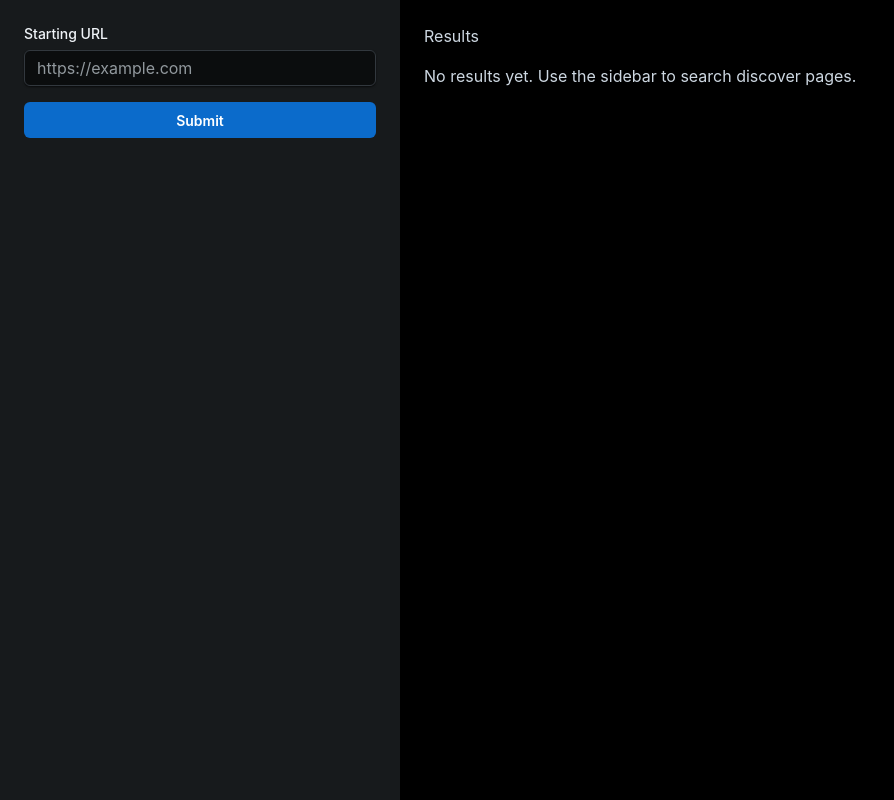
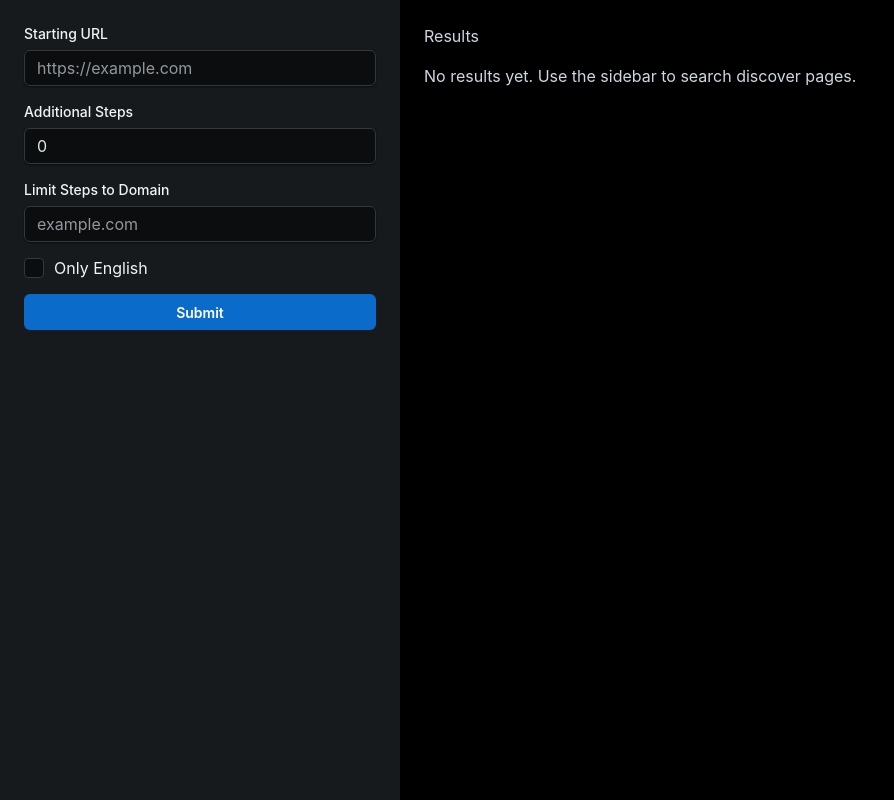
Before and after one commit to despaintroy/web-scraper-ui, a Next.js app: page / in a window 1280 px wide. Shown: the whole page, without its empty margins (0-894 px from the left). Built offline with nearby package versions, Linux system fonts and the light colour scheme.

Commit message:
recursively scrape pages

```diff
--- a/src/components/Sidebar.tsx
+++ b/src/components/Sidebar.tsx
@@ -5,6 +5,7 @@ import { ScraperContext } from "@/utils/scraper/ScraperContext";
 import { getPageUrls } from "@/utils/scraper/serverParser";
 import {
   Button,
+  Checkbox,
   FormControl,
   FormHelperText,
   FormLabel,
@@ -23,22 +24,59 @@ const formSchema = z.object({
         : val,
     z.string().url(),
   ),
+  additionalSteps: z.coerce.number(),
+  limitStepsToDomain: z.string(),
+  onlyEnglish: z.boolean(),
 });
 
 type FormValues = z.infer<typeof formSchema>;
 
 const Sidebar: FC = () => {
-  const { addUrls } = useContext(ScraperContext);
+  const { addUrls, domainMap } = useContext(ScraperContext);
 
   const {
     register,
     handleSubmit,
     formState: { errors, isSubmitting },
-  } = useForm<FormValues>({ resolver: zodResolver(formSchema) });
+  } = useForm<FormValues>({
+    resolver: zodResolver(formSchema),
+    defaultValues: { additionalSteps: 0 },
+  });
 
   const onSubmit: SubmitHandler<FormValues> = async (data) => {
-    const { url } = data;
-    await getPageUrls({ pages: url, mode: "hrefs" }).then(addUrls);
+    const { url, additionalSteps, limitStepsToDomain, onlyEnglish } = data;
+    console.log(data);
+    const pagesToFetch = new Set([url]);
+    let currentStep = 0;
+
+    while (true) {
+      const results = await getPageUrls({
+        pages: Array.from(pagesToFetch),
+        mode: "hrefs",
+      });
+      addUrls(results);
+      pagesToFetch.clear();
+      currentStep++;
+      if (currentStep > additionalSteps) break;
+
+      for (const pageInfo of Object.values(results)) {
+        if (onlyEnglish && !pageInfo?.language?.toLowerCase().startsWith("en"))
+          continue;
+
+        for (const urlString of pageInfo?.urls ?? []) {
+          const { hostname, pathname } = new URL(urlString);
+          if (limitStepsToDomain && !hostname.endsWith(limitStepsToDomain))
+            continue;
+          // TODO: Get pages from referrers
+          if (domainMap.get(hostname)?.get(pathname)?.status === "FETCHED")
+            continue;
+
+          pagesToFetch.add(urlString);
+        }
+      }
+
+      console.log("pagesToFetch", pagesToFetch);
+    }
   };
 
   return (
@@ -49,6 +87,29 @@ const Sidebar: FC = () => {
         {errors.url && <FormHelperText>{errors.url.message}</FormHelperText>}
       </FormControl>
 
+      <FormControl error={!!errors.additionalSteps}>
+        <FormLabel>Additional Steps</FormLabel>
+        <Input {...register("additionalSteps")} type="number" />
+        {errors.additionalSteps && (
+          <FormHelperText>{errors.additionalSteps.message}</FormHelperText>
+        )}
+      </FormControl>
+
+      <FormControl error={!!errors.limitStepsToDomain}>
+        <FormLabel>Limit Steps to Domain</FormLabel>
+        <Input {...register("limitStepsToDomain")} placeholder="example.com" />
+        {errors.limitStepsToDomain && (
+          <FormHelperText>{errors.limitStepsToDomain.message}</FormHelperText>
+        )}
+      </FormControl>
+
+      <FormControl error={!!errors.onlyEnglish}>
+        <Checkbox label={"Only English"} {...register("onlyEnglish")} />
+        {errors.onlyEnglish && (
+          <FormHelperText>{errors.onlyEnglish.message}</FormHelperText>
+        )}
+      </FormControl>
+
       <Button type="submit" fullWidth loading={isSubmitting}>
         Submit
       </Button>
--- a/src/utils/scraper/serverParser.ts
+++ b/src/utils/scraper/serverParser.ts
@@ -38,6 +38,11 @@ function getAllHrefs(html: string, baseOrigin: string) {
   return Array.from(urls);
 }
 
+function getPageLanguage(html: string) {
+  const dom = new JSDOM(html);
+  return dom.window.document.documentElement.lang || null;
+}
+
 function getPageTitle(html: string) {
   const match = /<title>([^<]*)<\/title>/i.exec(html);
   return match ? match[1] : null;
@@ -57,6 +62,7 @@ export type PageInfo = {
   title: string | null;
   description: string | null;
   isHTML: boolean;
+  language: string | null;
 };
 
 /** Map page url -> page info */
@@ -101,6 +107,7 @@ export async function getPageUrls(
             title: getPageTitle(source),
             description: getPageDescription(source),
             isHTML: isHTML(source),
+            language: getPageLanguage(source),
           },
         ];
       }),
```
